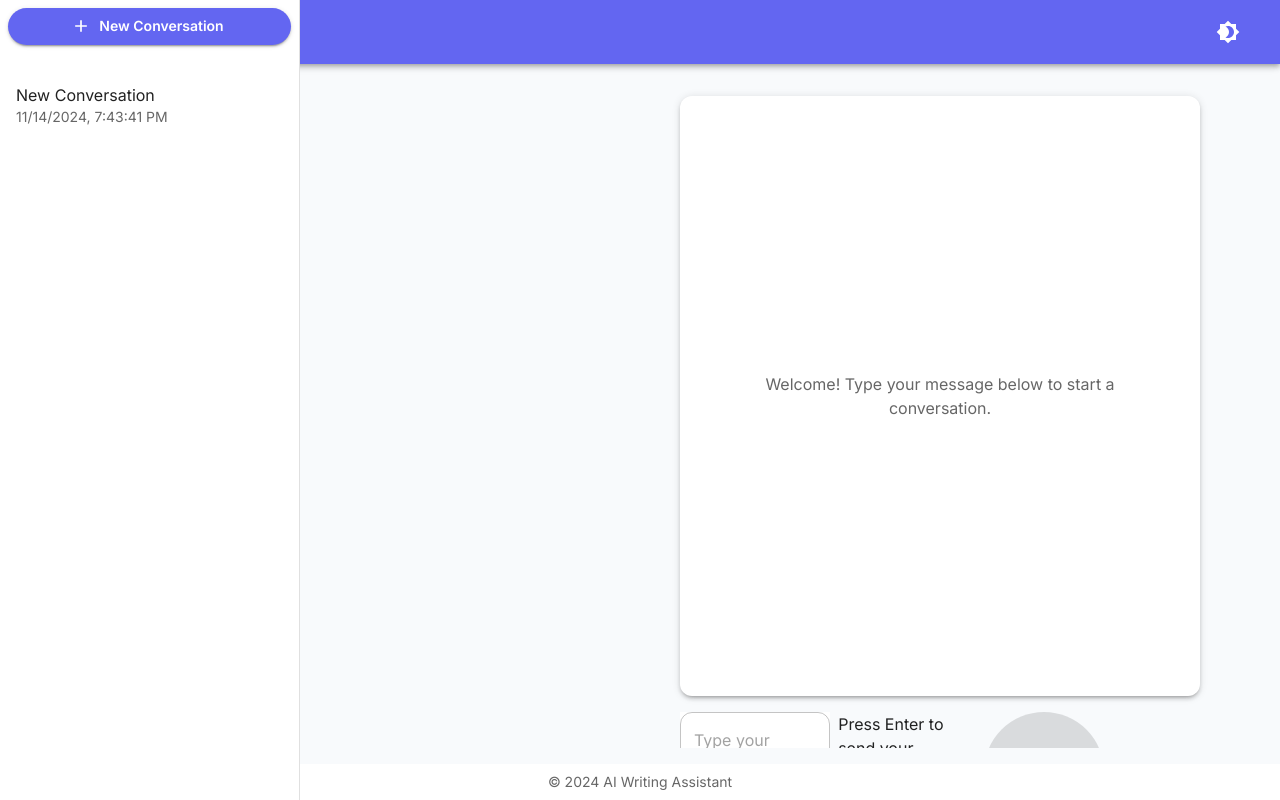
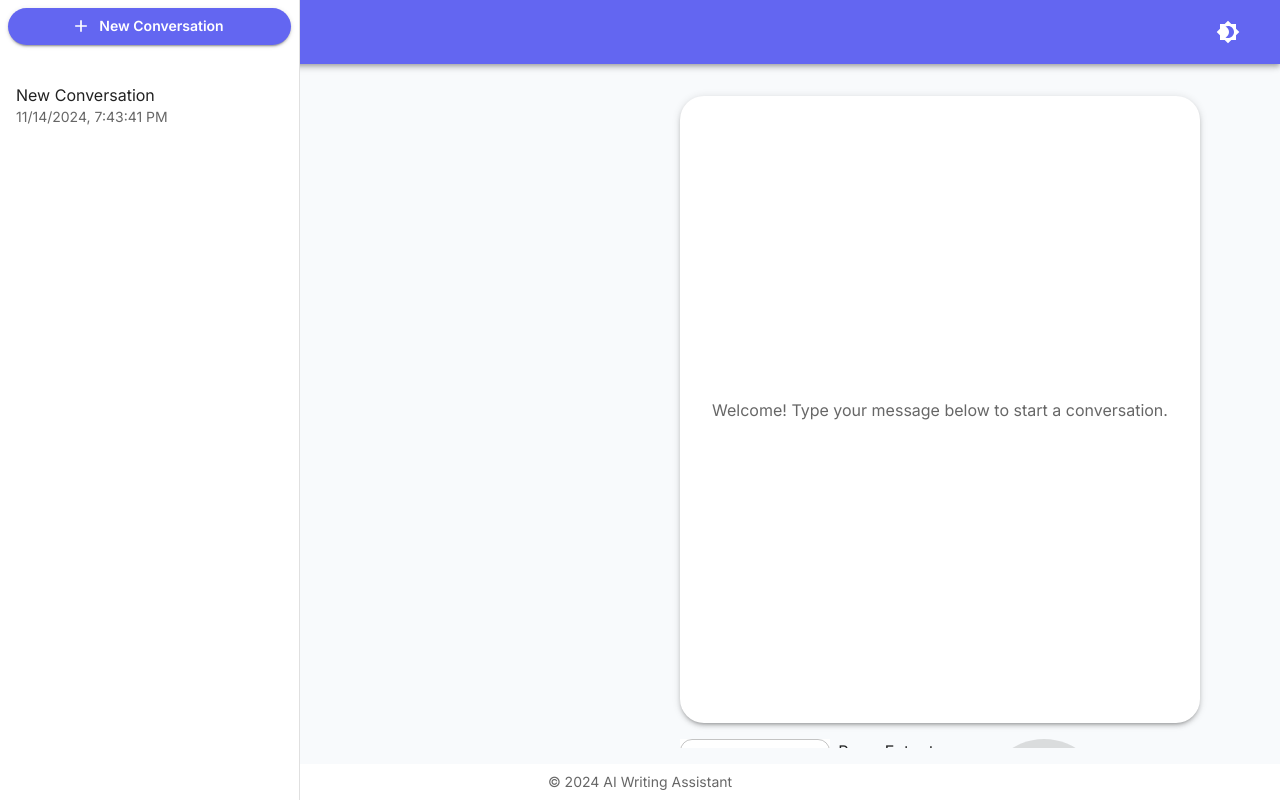
Before and after one commit to PierrunoYT/ai-writing-assistant, a React (Vite) app: page / in a window 1280 px wide. Built offline with nearby package versions, Linux system fonts and the light colour scheme.

Commit message:
refactor: simplify chat interface with basic scrollable container

```diff
--- a/src/components/ChatInterface.tsx
+++ b/src/components/ChatInterface.tsx
@@ -12,7 +12,7 @@ import {
   deleteConversation,
   clearCurrentConversation
 } from '../store/slices/chatSlice';
-import VirtualizedMessageList from './VirtualizedMessageList';
+import MessageList from './VirtualizedMessageList';
 import ChatControls from './ChatControls';
 import SystemPromptDialog from './SystemPromptDialog';
 import DocumentEditor from './DocumentEditor';
@@ -154,9 +154,9 @@ const ChatInterface = () => {
   return (
     <Box sx={{
       display: 'flex',
-      width: '100%',
       height: '100vh',
-      overflow: 'hidden'
+      overflow: 'hidden',
+      bgcolor: 'background.default'
     }}>
       <Drawer
         variant="permanent"
@@ -181,11 +181,12 @@ const ChatInterface = () => {
       <Box sx={{
         display: 'flex',
         flexDirection: 'column',
-        flex: 1,
+        flexGrow: 1,
         p: 2,
+        gap: 2,
         ml: `${DRAWER_WIDTH}px`,
-        height: '100%',
-        overflow: 'auto'
+        height: '100vh',
+        overflow: 'hidden'
       }}>
         {isDocumentMode ? (
           <Box sx={{
@@ -209,23 +210,16 @@ const ChatInterface = () => {
               elevation={3}
               sx={{
                 flex: 1,
-                p: 2,
-                overflow: 'auto',
-                bgcolor: 'background.paper',
-                mb: 2,
                 display: 'flex',
                 flexDirection: 'column',
-                height: 'calc(100vh - 200px)',
-                minHeight: '600px'
+                bgcolor: 'background.paper',
+                borderRadius: 2,
+                overflow: 'hidden'
               }}
             >
+              {messages.length === 0 ? (
                 <Box sx={{
                   flex: 1,
-                overflow: 'auto'
-              }}>
-                {messages.length === 0 ? (
-                  <Box sx={{
-                    height: '100%',
                   display: 'flex',
                   alignItems: 'center',
                   justifyContent: 'center',
@@ -238,9 +232,8 @@ const ChatInterface = () => {
                   </Typography>
                 </Box>
               ) : (
-                  <VirtualizedMessageList messages={messages} />
+                <MessageList messages={messages} />
               )}
-              </Box>
             </Paper>
 
             <ChatControls
--- a/src/components/VirtualizedMessageList.tsx
+++ b/src/components/VirtualizedMessageList.tsx
@@ -1,35 +1,17 @@
-import React, { useRef, useState, useEffect } from 'react';
-import { VariableSizeList as List } from 'react-window';
-import AutoSizer from 'react-virtualized-auto-sizer';
+import React from 'react';
 import { Box, Paper, Typography, IconButton, Tooltip } from '@mui/material';
 import ContentCopyIcon from '@mui/icons-material/ContentCopy';
 import { Message } from '../types';
 
 interface MessageRowProps {
-  data: Message[];
-  index: number;
-  style: React.CSSProperties;
+  message: Message;
 }
 
-const MessageRow = ({ data, index, style }: MessageRowProps) => {
-  const message = data[index];
-  const [height, setHeight] = useState(0);
-  const contentRef = useRef<HTMLDivElement>(null);
-
-  useEffect(() => {
-    if (contentRef.current) {
-      setHeight(contentRef.current.getBoundingClientRect().height);
-    }
-  }, [message.content]);
-
+const MessageRow = ({ message }: MessageRowProps) => {
   return (
-    <div style={{
-      ...style,
-      height: 'auto',
-      paddingTop: '12px',
-      paddingBottom: '12px',
-      paddingLeft: '16px',
-      paddingRight: '16px',
+    <Box sx={{
+      py: 1.5,
+      px: 2
     }}>
       <Paper
         elevation={1}
@@ -50,7 +32,7 @@ const MessageRow = ({ data, index, style }: MessageRowProps) => {
           ml: message.role === 'user' ? 'auto' : '0',
         }}
       >
-        <Box sx={{ position: 'relative' }} ref={contentRef}>
+        <Box sx={{ position: 'relative' }}>
           <Typography
             variant="body1"
             sx={{
@@ -92,65 +74,36 @@ const MessageRow = ({ data, index, style }: MessageRowProps) => {
           {new Date(message.timestamp).toLocaleTimeString()}
         </Typography>
       </Paper>
-    </div>
-  );
-};
-
-interface VirtualizedMessageListProps {
-  messages: Message[];
-}
-
-const VirtualizedMessageList: React.FC<VirtualizedMessageListProps> = ({
-  messages,
-}) => {
-  const listRef = useRef<List>(null);
-  const [listKey, setListKey] = useState(0);
-
-  const getItemSize = (index: number) => {
-    const baseHeight = 120; // Increased base height
-    const message = messages[index];
-    const lineCount = message.content.split('\n').length;
-    const charCount = message.content.length;
-
-    // More generous height calculation
-    return Math.max(baseHeight, (lineCount * 28) + (Math.floor(charCount / 40) * 28) + 48);
-  };
-
-  useEffect(() => {
-    if (listRef.current && messages.length > 0) {
-      listRef.current.scrollToItem(messages.length - 1, 'end');
-      listRef.current.resetAfterIndex(0);
-      setListKey(prev => prev + 1);
-    }
-  }, [messages]);
-
-  return (
-    <Box sx={{
-      height: '100%',
-      width: '100%',
-      '& .simplebar-content': {
-        height: '100%',
-        minHeight: '100%'
-      }
-    }}>
-      <AutoSizer>
-        {({ height, width }) => (
-          <List
-            key={listKey}
-            ref={listRef}
-            height={height}
-            itemCount={messages.length}
-            itemSize={getItemSize}
-            width={width}
-            itemData={messages}
-            overscanCount={5}
-          >
-            {MessageRow}
-          </List>
-        )}
-      </AutoSizer>
     </Box>
   );
 };
 
-export default VirtualizedMessageList;
+interface MessageListProps {
+  messages: Message[];
+}
+
+const MessageList: React.FC<MessageListProps> = ({ messages }) => {
+  const messagesEndRef = React.useRef<HTMLDivElement>(null);
+
+  React.useEffect(() => {
+    messagesEndRef.current?.scrollIntoView({ behavior: 'smooth' });
+  }, [messages]);
+
+  return (
+    <Box
+      sx={{
+        height: '100%',
+        overflow: 'auto',
+        display: 'flex',
+        flexDirection: 'column',
+      }}
+    >
+      {messages.map((message) => (
+        <MessageRow key={message.id} message={message} />
+      ))}
+      <div ref={messagesEndRef} />
+    </Box>
+  );
+};
+
+export default MessageList;
```
Lines whose indentation alone changed are shown as unchanged.
